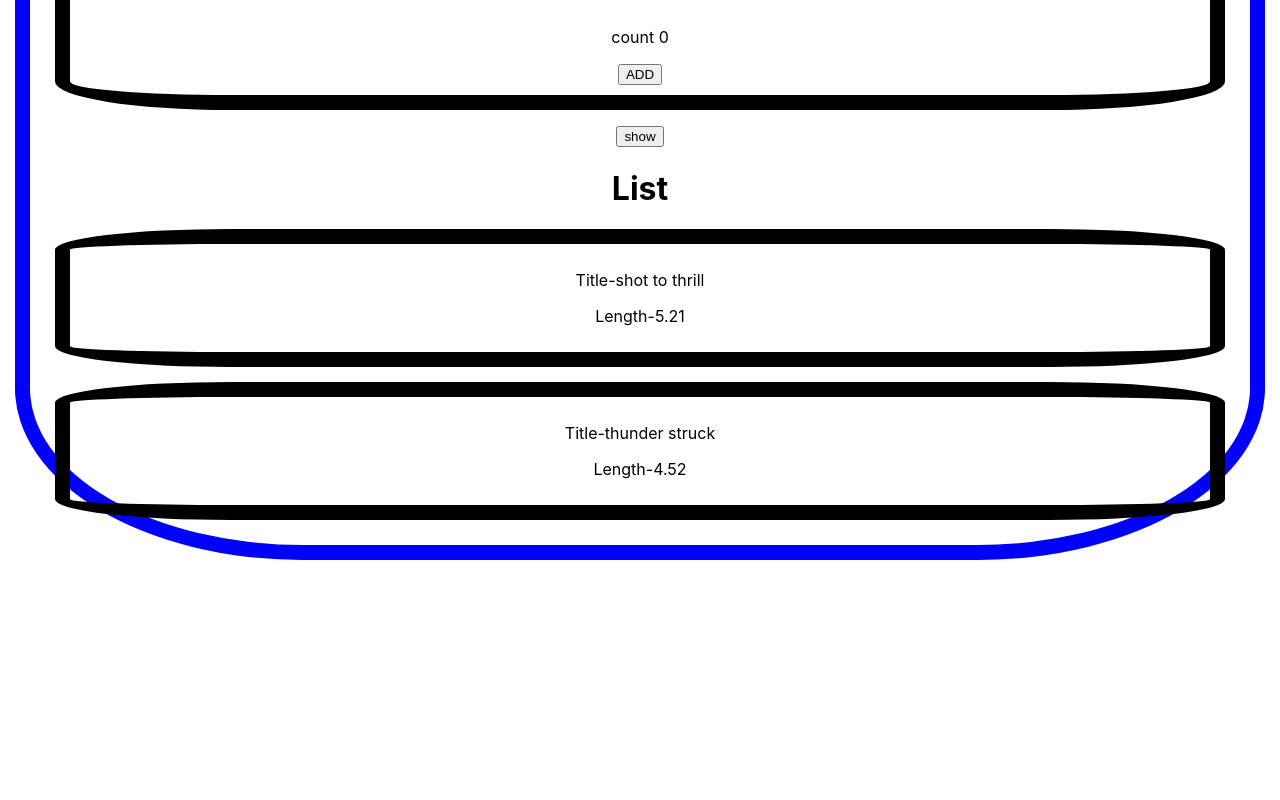
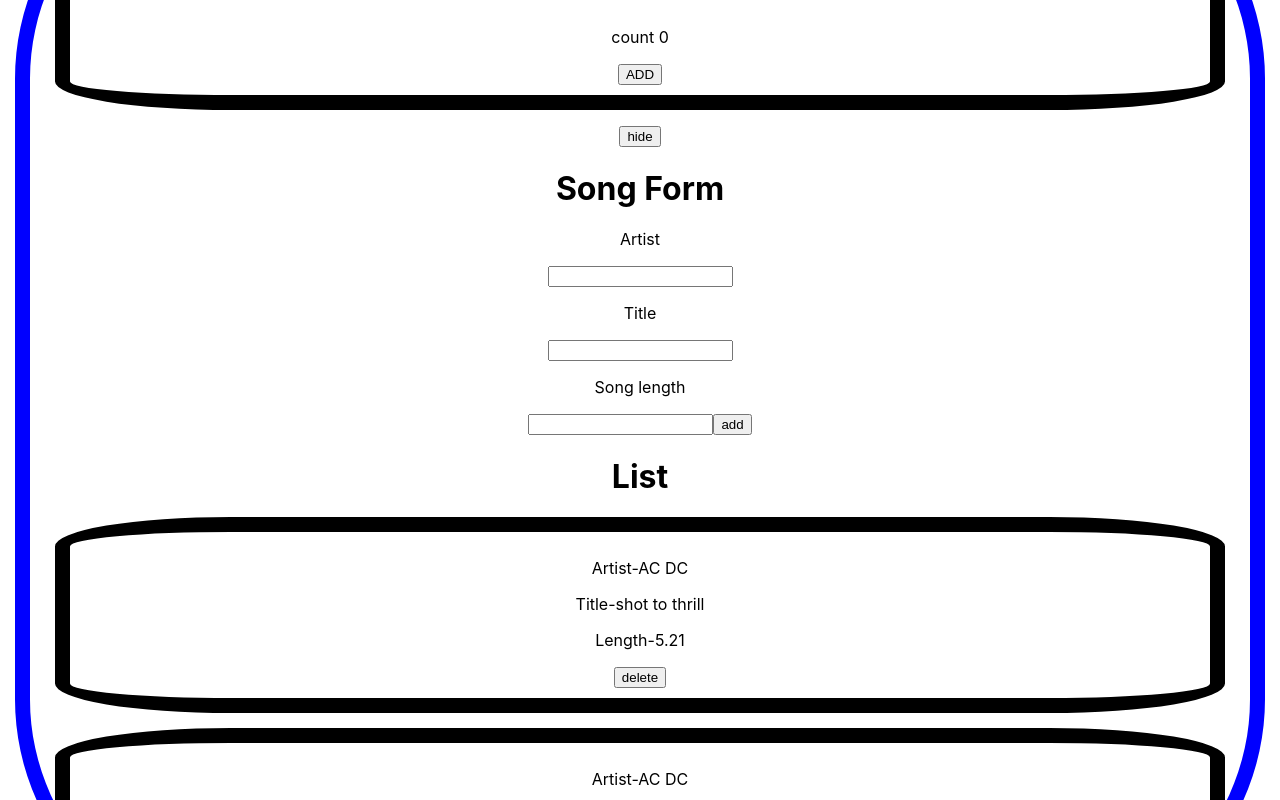
Before and after one commit to Mphoenix53/hw-3-13-22-songs-list, a React (Create React App) app: page / in a window 1280 px wide. Shown: the part 620-1420 px from the top of the page. Before the commit the page ends 1195 px from the top, so only its background shows below. Built offline with nearby package versions, Linux system fonts and the light colour scheme.

Commit message:
song form add and delete functions working app working

```diff
--- a/src/class/List.js
+++ b/src/class/List.js
@@ -1,4 +1,4 @@
-import { toHaveDisplayValue } from "@testing-library/jest-dom/dist/matchers";
+
 import React from "react";
 import SongFrom from "./SongForm";
 
@@ -8,18 +8,34 @@ class List extends React.Component{
   constructor(props){
     super(props)
     this.state={songs:[
-      {title:'shot to thrill', length: 5.21},
-      {title:'thunder struck', length: 4.52},
+      {artist:'AC DC', title:'shot to thrill', length: 5.21},
+      {artist:'AC DC', title:'thunder struck', length: 4.52},
 
     ], showForm: true}
+  }
+
+  addSong=(song)=>{
+    let updateSong = [song, ...this.state.songs]
+    this.setState({
+      songs:updateSong
+    })
+  }
+
+  deleteSong = (songTitle)=> {
+    let filteredSongs = this.state.songs.filter(s => s.title !== songTitle)
+    this.setState({
+      songs:filteredSongs
+    })
   }
 
   renderSongs=()=>{
     return this.state.songs.map(s=>{
       return(
-        <div className="border">
+        <div key={s.title} className="border">
+          <p>Artist-{s.artist}</p>
           <p>Title-{s.title}</p>
           <p>Length-{s.length}</p>
+          <button onClick={()=>this.deleteSong(s.title)}>delete</button>
         </div>
       )
     })
@@ -27,7 +43,7 @@ class List extends React.Component{
 
   toggleForm=()=>{
     this.setState({
-      SongForm: !this.state.SongForm
+      showForm: !this.state.showForm
     })
   }
 
@@ -36,8 +52,8 @@ class List extends React.Component{
     return(
 
       <div>
-        <button onClick={this.toggleForm}>{this.state.SongForm ? 'hide' : 'show'}</button>
-        {this.state.SongForm && <SongFrom />}
+        <button onClick={this.toggleForm}>{this.state.showForm ? 'hide' : 'show'}</button>
+        {this.state.showForm && <SongFrom addSong={this.addSong}/>}
 
         <h1>List</h1>
         {this.renderSongs()}
--- a/src/class/SongForm.js
+++ b/src/class/SongForm.js
@@ -3,16 +3,25 @@ import React from "react";
 class SongFrom extends React.Component{
   constructor(props){
     super(props)
-    this.State={
+    this.state={
+      artist:'',
       title:'',
       length:''
     }
   }
 
   handelChange=(e)=>{
+    console.log('value:', e.target.value)
+    console.log('artist:', e.target.value)
     this.setState({
-      length:e.target.value
+      [e.target.name]:e.target.value
     })
+
+  }
+
+  handelSubmit=(e)=>{
+    e.preventDefault()
+    this.props.addSong(this.state)
   }
 
   render(){
@@ -20,12 +29,15 @@ class SongFrom extends React.Component{
     return(
 
       <div>
+
         <h1>Song Form</h1>
-        <form>
+        <form onSubmit={this.handelSubmit}>
+          <p>Artist</p>
+          <input name='artist' value={this.state.artist} onChange={this.handelChange}/>
           <p>Title</p>
-          <input value={this.state.title} onChange={this.handelChange}/>
+          <input name='title' value={this.state.title} onChange={this.handelChange}/>
           <p>Song length</p>
-          <input value={this.state.length} onChange={this.handelChange}/>
+          <input name='length' value={this.state.length} onChange={this.handelChange}/>
           <button>add</button>
         </form>
 
```
